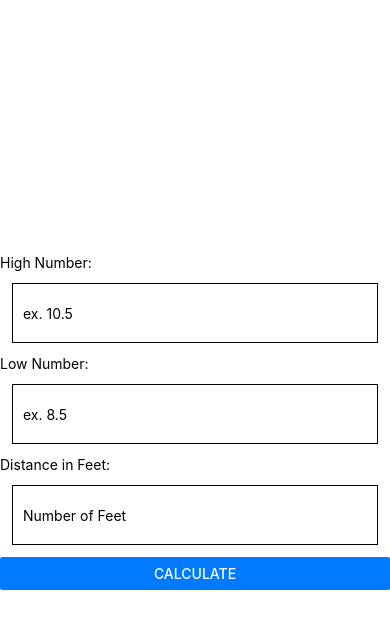
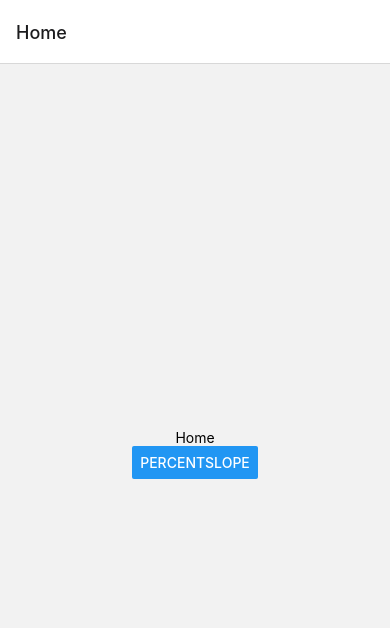
Before and after one commit to Eddie-Reta/Pipa, a React Native app: screen /Home in a window 390 px wide. Shown: the top 628 px of the page. Built offline with nearby package versions, Linux system fonts and the light colour scheme.

Commit message:
Navigation button setup.

```diff
--- a/App.js
+++ b/App.js
@@ -1,9 +1,11 @@
 import { StatusBar } from 'expo-status-bar';
 import { StyleSheet, Text, View, Platform, TouchableWithoutFeedback, Keyboard, KeyboardAvoidingView, SafeAreaView } from 'react-native';
+
 import Main from "./components/Main";
 
 export default function App() {
   return (
+
       <SafeAreaView style={{flex: 1}}>
         <TouchableWithoutFeedback onPress={Keyboard.dismiss}>
           <KeyboardAvoidingView
@@ -14,5 +16,6 @@ export default function App() {
           </KeyboardAvoidingView>
         </TouchableWithoutFeedback>
       </SafeAreaView>
+
   );
 }
--- /dev/null
+++ b/components/Home.js
@@ -0,0 +1,15 @@
+import React from "react";
+import {View, Text, Button} from "react-native";
+
+const Home = ({navigation}) => {
+    return(
+        <View style={{ flex: 1, alignItems: 'center', justifyContent: 'center' }}>
+            <Text>Home</Text>
+            <Button
+            title="PercentSlope"
+            onPress={() => navigation.navigate("AlgorithmPage")} />
+        </View>
+    )
+};
+
+export default Home;
--- a/components/InputValidation.js
+++ b/components/InputValidation.js
@@ -7,7 +7,14 @@
         } else if (onlyNum.test(num) || singleNum.test(num)) {
             return true
         } else {
-                    console.log("Not a Num.")
+                const err = new Error(`Please enter only digits!`);
+                return err;
         };
     }
-    export default ValidateInput;
+
+    const ValidateDot = (num) => {
+        const dotCheck = /\./;
+       return dotCheck.test(num);
+    };
+
+    export {ValidateInput, ValidateDot};
--- a/components/Main.js
+++ b/components/Main.js
@@ -1,15 +1,25 @@
 import React, { Component } from "react";
-import {View, Text} from "react-native";
+import { View, Text, Button } from "react-native";
+import { NavigationContainer } from '@react-navigation/native';
+import { createNativeStackNavigator } from '@react-navigation/native-stack';
+
+import Home from "./Home";
 import Algorithm from "./AlgorithmPage";
 
-class Main extends Component {
-    render() {
-        return (
-            <View>
-                <Algorithm />
-            </View>
-        )
-    }
+const Main = () => {
+    const Stack = createNativeStackNavigator();
+    return (
+
+            <NavigationContainer>
+
+                <Stack.Navigator initialRouteName="Home">
+                    <Stack.Screen name="Home" component={Home} />
+                    <Stack.Screen name="AlgorithmPage" component={Algorithm} />
+                </Stack.Navigator>
+
+            </NavigationContainer>
+
+    )
 };
 
 export default Main;
--- a/components/PercSlope.js
+++ b/components/PercSlope.js
@@ -1,26 +1,32 @@
 import React from "react";
 import { Text , ScrollView, View} from "react-native";
+import { ValidateDot } from "./InputValidation";
 
 // Slope Percentage
 
 const PercSlope = (max, min, run) => {
-    console.log("...." + max, min , run)
+
     if (max === null || min === "" || run === "") {
         return (
-        <Text>Please Enter Numbers</Text>
+        <Text>Please Enter Digits Only!</Text>
         )
     } else {
     const rise = max - min;
     const diff = rise / run;
     const percentage = 100 * diff;
-    console.log(percentage);
+    if (ValidateDot(percentage)) {
+        const percStr = percentage.toString().split(".");
+        const newNum = percStr[0].concat("." + percStr[1].slice(0, 3));
+        const newPercent = parseFloat(newNum);
+    return newPercent;
+    } else {
+        const wholeNum = percentage + ".00";
+        const numEdit = wholeNum.toString().split(".");
+        const newNum = numEdit[0].concat("." + numEdit[1].slice(0, 3));
+        const newPercent = parseFloat(newNum);
+        return newPercent;
 
-    const percStr = percentage.toString().split(".");
-    console.log(percStr)
-    const newNum = percStr[0].concat("." + percStr[1].slice(0, 3));
-    const newPercent = parseFloat(newNum);
-
-    return newPercent;
+    }
     }
 };
 
--- a/package.json
+++ b/package.json
@@ -14,11 +14,15 @@
     "preset": "react-native"
   },
   "dependencies": {
+    "@react-navigation/native": "^6.0.8",
+    "@react-navigation/native-stack": "^6.5.0",
     "expo": "~44.0.0",
     "expo-status-bar": "~1.2.0",
     "react": "17.0.1",
     "react-dom": "17.0.1",
     "react-native": "0.64.3",
+    "react-native-safe-area-context": "3.3.2",
+    "react-native-screens": "~3.10.1",
     "react-native-web": "0.17.1"
   },
   "devDependencies": {
```
Also changed, not shown: components/AlgorithmPage.js (+1 -10 lines), 2 other files (tests, documents, lock files or other folders). Lines whose indentation alone changed are shown as unchanged.
